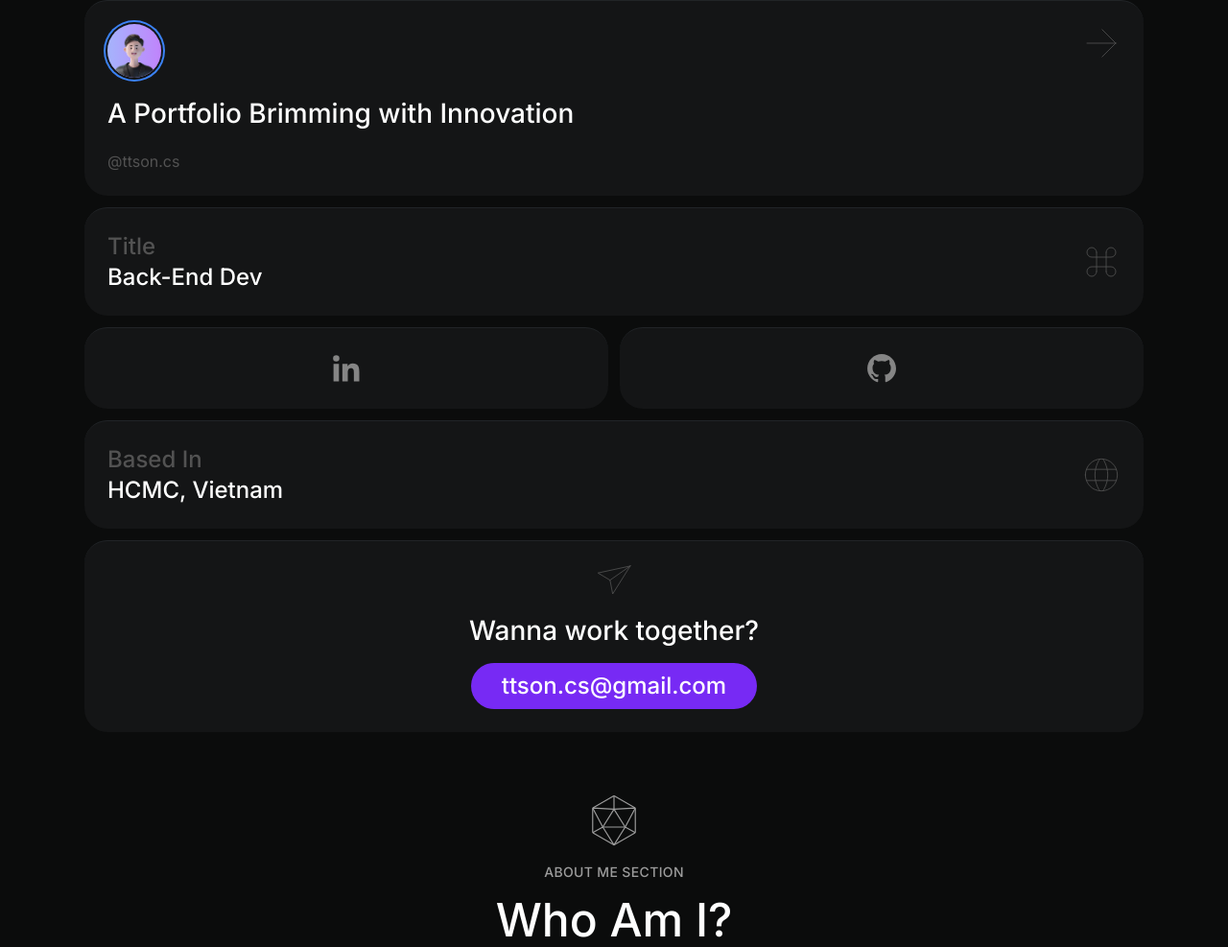
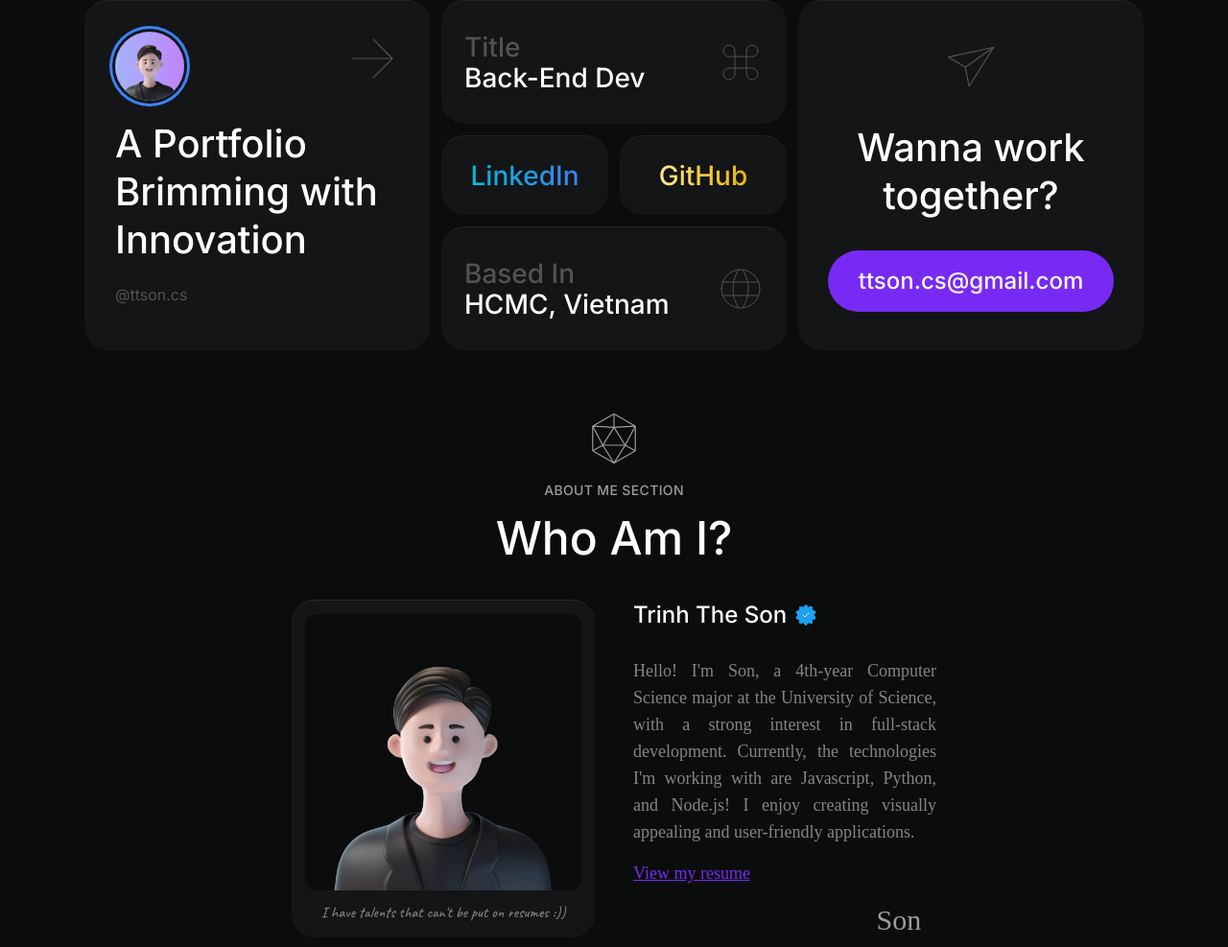
Before and after one commit to ttsoncs/Django-Portfolio-2023, a Django app: page / in a window 1280 px wide. Shown: the part 81-1068 px from the top of the page at 96% size. Run offline with Django 4.2, Linux system fonts and the light colour scheme; some libraries are stand-ins or nearby versions; some web fonts are replaced.

Commit message:
Update hero

```diff
--- a/templates/hero.html
+++ b/templates/hero.html
@@ -1,15 +1,15 @@
 {% load static %}
-<section class="w-screen grid grid-rows-11 grid-cols-2 gap-3 px-6 max-w-6xl lg:mx-auto">
-    <div class="col-span-full row-span-4 space-y-5 rounded-3xl border-t border-gray-border bg-gray-bg p-6">
+<section class="w-screen grid grid-rows-11 grid-cols-2 gap-3 px-6 max-w-6xl lg:mx-auto lg:grid-rows-8 lg:grid-cols-6">
+    <div class="col-span-full row-span-4 space-y-5 rounded-3xl border-t border-gray-border bg-gray-bg p-6 lg:row-span-full lg:col-span-2 lg:p-8">
         <div class="flex justify-between">
             <a href="https://www.youtube.com/watch?v=dQw4w9WgXcQ"
                target="_blank"
                rel="noopener noreferrer">
                 <img src="{% static 'images/avatar.webp' %}"
                      alt=""
-                     class="h-14 w-14 rounded-full bg-gradient-to-r from-indigo-300 to-purple-400 ring-2 ring-blue-500 ring-offset-2 ring-offset-gray-bg" />
+                     class="h-14 w-14 rounded-full bg-gradient-to-r from-indigo-300 to-purple-400 ring-[3px] ring-blue-500 ring-offset-[3px] ring-offset-gray-bg md:h-[4.5rem] md:w-[4.5rem]" />
             </a>
-            <svg class="h-10 w-10"
+            <svg class="h-10 w-10 md:h-14 md:w-14"
                  viewBox="0 0 24 24"
                  stroke-width="1"
                  fill="none"
@@ -19,18 +19,18 @@
                 </path>
             </svg>
         </div>
-        <p class="font-['Inter'] text-[1.75rem] font-medium leading-tight text-white min-w-min">
+        <p class="font-['Inter'] text-[1.75rem] font-medium leading-tight text-white md:text-[2.5rem]">
             A Portfolio Brimming with Innovation
         </p>
-        <p class="font-['Inter']  text-gray-text-light">@ttson.cs</p>
+        <p class="font-['Inter'] text-gray-text-light">@ttson.cs</p>
     </div>
-    <div class="col-span-full row-span-2 space-y-5 rounded-3xl border-t border-gray-border bg-gray-bg p-6">
+    <div class="col-span-full row-span-2 space-y-5 rounded-3xl border-t border-gray-border bg-gray-bg p-6 lg:col-span-2 lg:row-span-3">
         <div class="flex items-center justify-between h-full w-full">
             <div>
-                <p class="font-['Inter'] text-2xl font-medium text-gray-text-light">Title</p>
-                <p class="animate-text text-white font-['Inter'] text-2xl font-medium">Back-End Dev</p>
+                <p class="font-['Inter'] text-2xl font-medium text-gray-text-light md:text-[1.75rem]">Title</p>
+                <p class="animate-text text-white font-['Inter'] text-2xl font-medium md:text-[1.75rem]">Back-End Dev</p>
             </div>
-            <svg class="h-10 w-10"
+            <svg class="h-10 w-10 md:h-12 md:w-12"
                  viewBox="0 0 24 24"
                  stroke-width="1"
                  fill="none"
@@ -44,41 +44,22 @@
     <a href="https://linkedin.com/in/ttsoncs"
        target="_blank"
        rel="noopener noreferrer"
-       class="col-span-1 row-span-1 flex items-center justify-center rounded-3xl border-t border-gray-border bg-gray-bg p-6 transition-colors duration-500 hover:bg-gray-bg-hover">
-        <svg xmlns="http://www.w3.org/2000/svg"
-             width="36"
-             height="36"
-             viewBox="0 0 24 24"
-             style="fill: rgba(133, 133, 133, 1);
-                    transform:;
-                    msFilter:">
-            <circle cx="4.983" cy="5.009" r="2.188"></circle>
-            <path d="M9.237 8.855v12.139h3.769v-6.003c0-1.584.298-3.118 2.262-3.118 1.937 0 1.961 1.811 1.961 3.218v5.904H21v-6.657c0-3.27-.704-5.783-4.526-5.783-1.835 0-3.065 1.007-3.568 1.96h-.051v-1.66H9.237zm-6.142 0H6.87v12.139H3.095z">
-            </path>
-        </svg>
+       class="col-span-1 row-span-1 flex items-center justify-center rounded-3xl border-t border-gray-border bg-gray-bg p-6 transition-colors duration-500 hover:bg-gray-bg-hover lg:col-span-1 lg:row-span-2">
+      <div class="text-transparent bg-gradient-to-r from-cyan-500 to-blue-500 bg-clip-text font-['Inter'] text-2xl font-medium md:text-[1.75rem]">LinkedIn</div>
     </a>
     <a href="https://linkedin.com/in/ttsoncs"
        target="_blank"
        rel="noopener noreferrer"
-       class="col-span-1 row-span-1 flex items-center justify-center rounded-3xl border-t border-gray-border bg-gray-bg p-6 transition-colors duration-500 hover:bg-gray-bg-hover">
-        <svg xmlns="http://www.w3.org/2000/svg"
-             width="36"
-             height="36"
-             viewBox="0 0 24 24"
-             style="fill: rgba(133, 133, 133, 1);
-                    transform:;
-                    msFilter:">
-            <path fill-rule="evenodd" clip-rule="evenodd" d="M12.026 2c-5.509 0-9.974 4.465-9.974 9.974 0 4.406 2.857 8.145 6.821 9.465.499.09.679-.217.679-.481 0-.237-.008-.865-.011-1.696-2.775.602-3.361-1.338-3.361-1.338-.452-1.152-1.107-1.459-1.107-1.459-.905-.619.069-.605.069-.605 1.002.07 1.527 1.028 1.527 1.028.89 1.524 2.336 1.084 2.902.829.091-.645.351-1.085.635-1.334-2.214-.251-4.542-1.107-4.542-4.93 0-1.087.389-1.979 1.024-2.675-.101-.253-.446-1.268.099-2.64 0 0 .837-.269 2.742 1.021a9.582 9.582 0 0 1 2.496-.336 9.554 9.554 0 0 1 2.496.336c1.906-1.291 2.742-1.021 2.742-1.021.545 1.372.203 2.387.099 2.64.64.696 1.024 1.587 1.024 2.675 0 3.833-2.33 4.675-4.552 4.922.355.308.675.916.675 1.846 0 1.334-.012 2.41-.012 2.737 0 .267.178.577.687.479C19.146 20.115 22 16.379 22 11.974 22 6.465 17.535 2 12.026 2z">
-            </path>
-        </svg>
+       class="col-span-1 row-span-1 flex items-center justify-center rounded-3xl border-t border-gray-border bg-gray-bg p-6 transition-colors duration-500 hover:bg-gray-bg-hover lg:col-span-1 lg:row-span-2">
+        <div class="text-transparent bg-gradient-to-r from-amber-200 to-yellow-500 bg-clip-text font-['Inter'] text-2xl font-medium md:text-[1.75rem]">GitHub</div>
     </a>
-    <div class="col-span-full row-span-2 space-y-5 rounded-3xl border-t border-gray-border bg-gray-bg p-6">
+    <div class="col-span-full row-span-2 rounded-3xl border-t border-gray-border bg-gray-bg p-6 lg:col-span-2 lg:row-span-3">
         <div class="flex items-center justify-between h-full w-full">
             <div>
-                <p class="font-['Inter'] text-2xl font-medium text-gray-text-light">Based In</p>
-                <p class="animate-text text-white font-['Inter'] text-2xl font-medium">HCMC, Vietnam</p>
+                <p class="font-['Inter'] text-2xl font-medium text-gray-text-light md:text-[1.75rem]">Based In</p>
+                <p class="animate-text text-white font-['Inter'] text-2xl font-medium md:text-[1.75rem]">HCMC, Vietnam</p>
             </div>
-            <svg class="w-10 h-10"
+            <svg class="w-10 h-10 md:h-12 md:w-12"
                  stroke-width="1"
                  viewBox="0 0 24 24"
                  fill="none"
@@ -91,10 +72,10 @@
             </svg>
         </div>
     </div>
-    <div class="col-span-full row-span-4 rounded-3xl border-t border-gray-border bg-gray-bg p-5 pb-6">
-        <div class="w-full h-full space-y-4">
+    <div class="col-span-full row-span-4 rounded-3xl border-t border-gray-border bg-gray-bg p-5 pb-6 lg:col-span-2 lg:row-span-full lg:col-start-5 lg:py-10 lg:px-8 md:p-8 md:pb-10">
+        <div class="w-full h-full space-y-4 lg:space-y-8 md:space-y-5">
             <div class="flex justify-center">
-                <svg class="w-10 h-10"
+                <svg class="w-10 h-10 md:h-14 md:w-14"
                      viewBox="0 0 24 24"
                      stroke-width="1"
                      fill="none"
@@ -110,12 +91,12 @@
                     </defs>
                 </svg>
             </div>
-            <p class="text-center font-['Inter'] text-[1.75rem] font-medium leading-tight text-white">Wanna work together?</p>
+            <p class="text-center font-['Inter'] text-[1.75rem] font-medium leading-tight text-white md:text-[2.5rem]">Wanna work together?</p>
             <div class="flex flex-col items-center justify-center">
                 <a href="mailto:ttson.cs@gmail.com"
                    target="_blank"
                    rel="noopener noreferrer"
-                   class="transform rounded-full bg-[#772af4] px-8 py-2 font-['Inter'] text-2xl font-medium text-white transition-colors duration-700 hover:bg-[#a06af7]">ttson.cs@gmail.com</a>
+                   class="transform rounded-full bg-[#772af4] px-8 py-2 md:py-4 font-['Inter'] text-2xl font-medium text-white transition-colors duration-700 hover:bg-[#a06af7]">ttson.cs@gmail.com</a>
             </div>
         </div>
     </div>
```
Also changed, not shown: theme/static/css/dist/styles.css.
